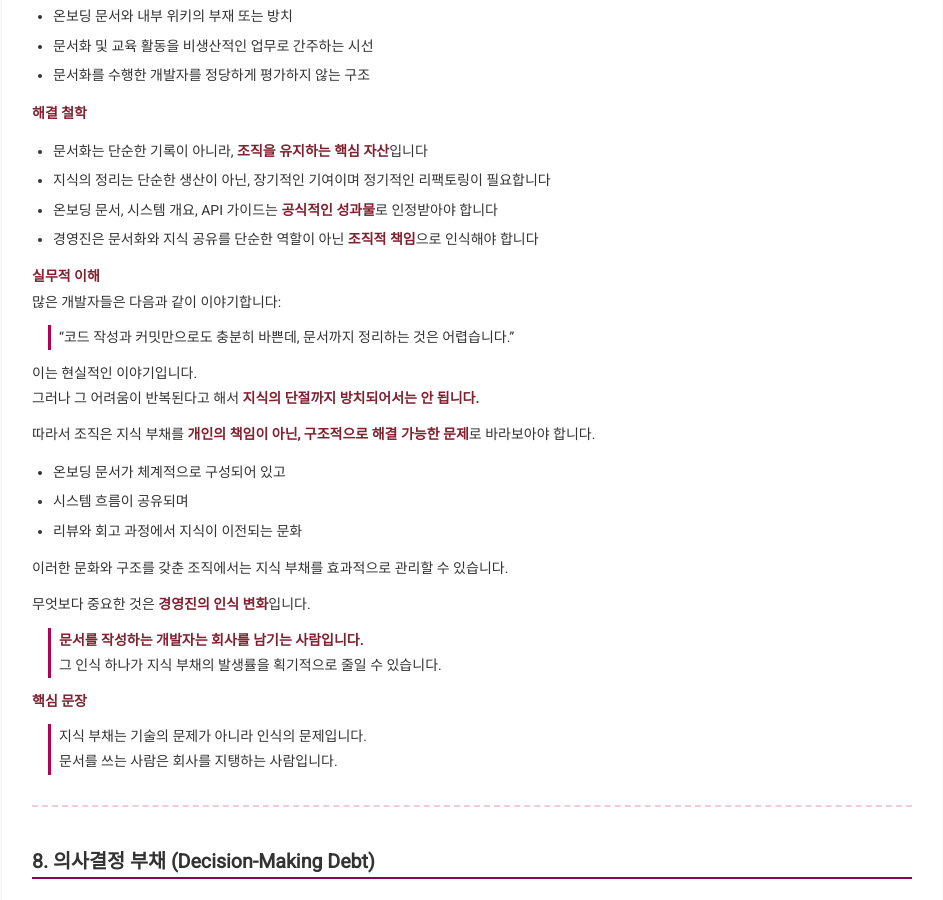
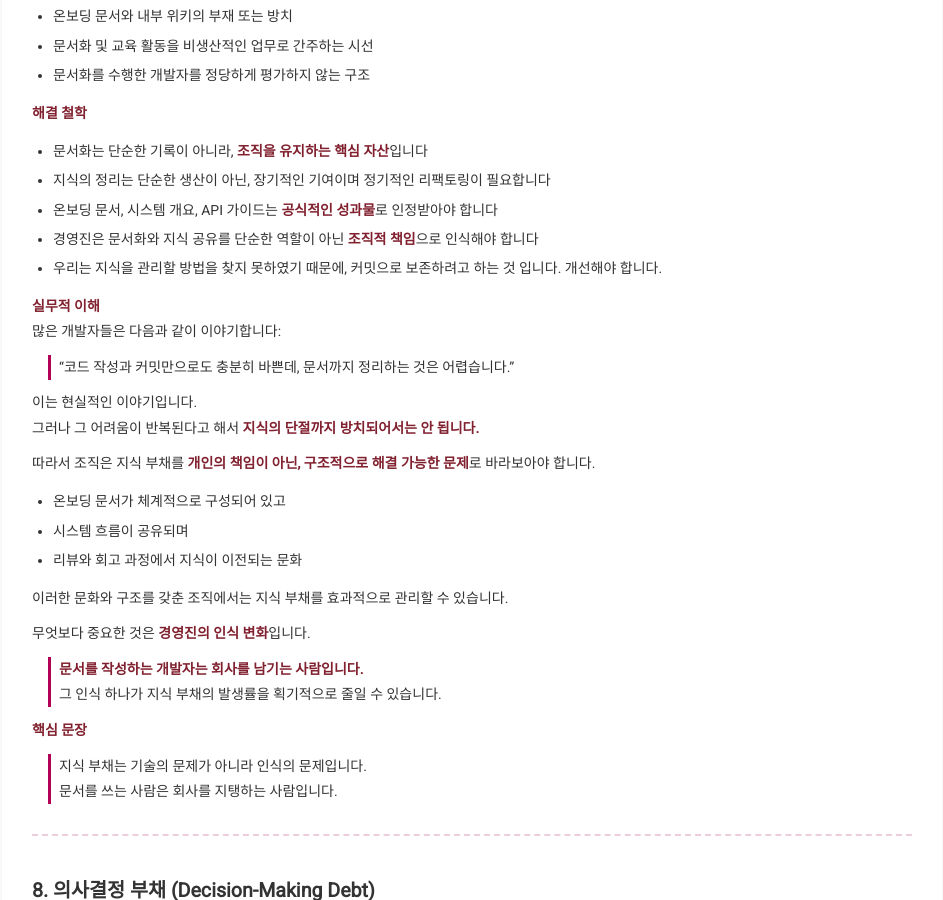
Before and after one commit to devchan64/devchan64.github.io, a Jekyll site: the page built from _posts/2025-04-14-technical-debt-is-not-about-code.md, in a window 1280 px wide and 900 px high, scrolled down 7437 px. Shown: the whole window, without its empty margins (168-1111 px from the left). Built offline with Jekyll 4.4.1, drawn with Linux system fonts in a browser that asks for light colours.

Commit message:
2025-04-14-technical-debt-is-not-about-code.md 업데이트

```diff
--- a/_posts/2025-04-14-technical-debt-is-not-about-code.md
+++ b/_posts/2025-04-14-technical-debt-is-not-about-code.md
@@ -311,6 +311,7 @@ CI/CD, 모니터링, 로그 수집, 테스트 자동화 등 시스템 운영에
 - 지식의 정리는 단순한 생산이 아닌, 장기적인 기여이며 정기적인 리팩토링이 필요합니다
 - 온보딩 문서, 시스템 개요, API 가이드는 **공식적인 성과물**로 인정받아야 합니다
 - 경영진은 문서화와 지식 공유를 단순한 역할이 아닌 **조직적 책임**으로 인식해야 합니다
+- 우리는 지식을 관리할 방법을 찾지 못하였기 때문에, 커밋으로 보존하려고 하는 것 입니다. 개선해야 합니다.
 
 **실무적 이해**
 많은 개발자들은 다음과 같이 이야기합니다:
```
